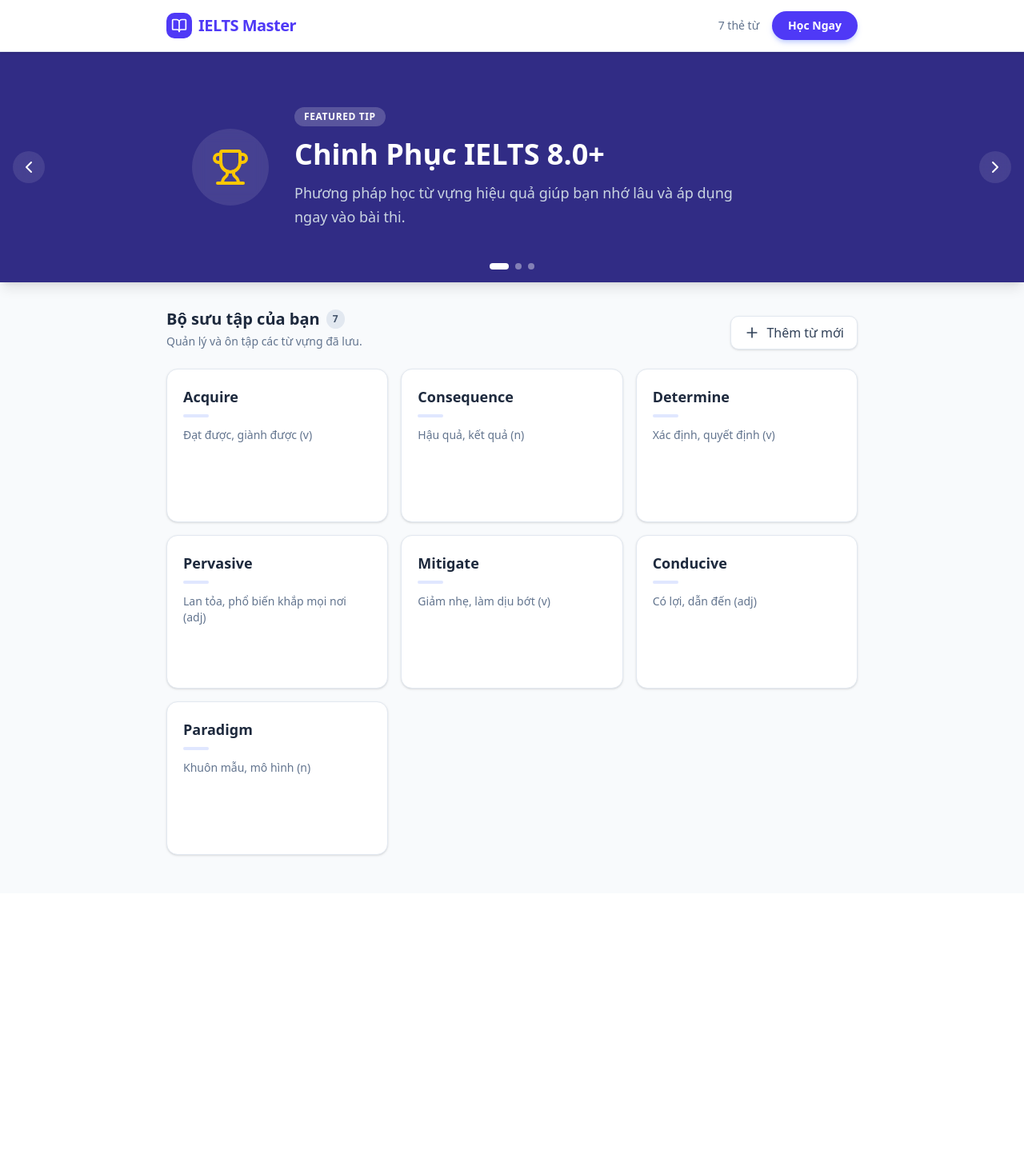
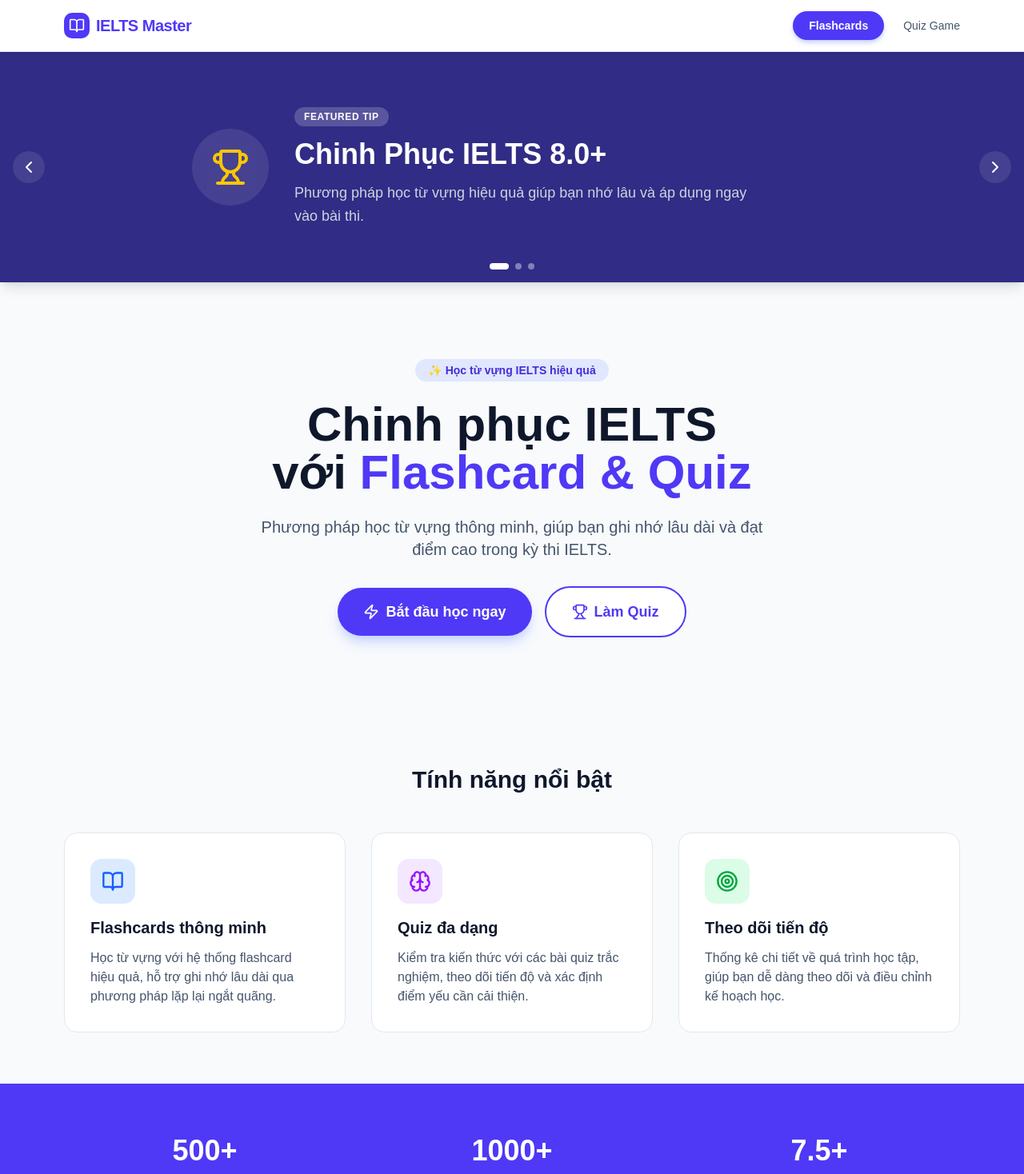
Before and after one commit to phuctrank81/flashcard-phuctran, a Next.js app: page / in a window 1280 px wide. Shown: the top 1468 px of the page at 80% size. Before the commit the page ends 1117 px from the top, so only its background shows below. Built offline with nearby package versions, Linux system fonts and the light colour scheme.

Commit message:
new update

```diff
--- a/app/layout.tsx
+++ b/app/layout.tsx
@@ -13,7 +13,7 @@ const geistMono = Geist_Mono({
 });
 
 export const metadata: Metadata = {
-  title: "Flashcard Master",
+  title: "Ielts Master",
   description: "Generated by create next app",
 };
 
--- a/app/page.tsx
+++ b/app/page.tsx
@@ -1,368 +1,165 @@
 "use client"
 
-import type React from "react"
-import { useState, useEffect, useCallback } from "react"
-import {
-  Plus,
-  Trash2,
-  ArrowLeft,
-  ArrowRight,
-  RotateCcw,
-  X,
-  Save,
-  GraduationCap,
-  Lightbulb,
-  Trophy,
-} from "lucide-react"
-import FlashcardHeader from "./components/header"
+import { BookOpen, GraduationCap, Zap, Trophy, Brain, Target } from "lucide-react"
+import Link from "next/link"
 import BannerSlider from "./components/BannerSlider"
 
-// --- TYPES ---
-interface Flashcard {
-  id: string
-  question: string
-  answer: string
-  category?: string
-}
+export default function HomePage() {
+  return (
+    <div className="min-h-screen bg-slate-50 flex flex-col">
+      {/* Header */}
+      <header className="bg-white border-b border-slate-200 sticky top-0 z-40 shadow-sm">
+        <div className="max-w-6xl mx-auto px-4 h-16 flex items-center justify-between">
+          <Link href="/" className="flex items-center gap-2 text-indigo-600">
+            <div className="bg-indigo-600 text-white p-1.5 rounded-lg">
+              <BookOpen className="w-5 h-5" />
+            </div>
+            <span className="text-xl font-bold tracking-tight">IELTS Master</span>
+          </Link>
 
-const INITIAL_DATA: Flashcard[] = [
-  { id: "1", question: "Acquire", answer: "Đạt được, giành được (v)" },
-  { id: "2", question: "Consequence", answer: "Hậu quả, kết quả (n)" },
-  { id: "3", question: "Determine", answer: "Xác định, quyết định (v)" },
-  { id: "4", question: "Pervasive", answer: "Lan tỏa, phổ biến khắp mọi nơi (adj)" },
-  { id: "5", question: "Mitigate", answer: "Giảm nhẹ, làm dịu bớt (v)" },
-  { id: "6", question: "Conducive", answer: "Có lợi, dẫn đến (adj)" },
-  { id: "7", question: "Paradigm", answer: "Khuôn mẫu, mô hình (n)" },
-]
+          <nav className="flex items-center gap-6">
+            <Link
+              href="/flashcards"
+              className="bg-indigo-600 text-white px-5 py-2 rounded-full text-sm font-semibold hover:bg-indigo-700 transition-all shadow-md shadow-indigo-200 active:scale-95"
+            >
+              Flashcards
+            </Link>
+            <Link href="/quiz" className="text-slate-600 hover:text-indigo-600 font-medium transition-colors text-sm">
+              Quiz Game
+            </Link>
+          </nav>
+        </div>
+      </header>
 
-
-
-// --- MAIN APP COMPONENT ---
-export default function App() {
-  const [flashcards, setFlashcards] = useState<Flashcard[]>([])
-  const [isStudyMode, setIsStudyMode] = useState(false)
-  const [showAddModal, setShowAddModal] = useState(false)
-
-  useEffect(() => {
-    const saved = localStorage.getItem("my-flashcards")
-    if (saved) {
-      try {
-        setFlashcards(JSON.parse(saved))
-      } catch (e) {
-        setFlashcards(INITIAL_DATA)
-      }
-    } else {
-      setFlashcards(INITIAL_DATA)
-    }
-  }, [])
-
-  useEffect(() => {
-    if (flashcards.length > 0) {
-      localStorage.setItem("my-flashcards", JSON.stringify(flashcards))
-    }
-  }, [flashcards])
-
-  const addCard = (question: string, answer: string) => {
-    const newCard: Flashcard = {
-      id: Date.now().toString(),
-      question,
-      answer,
-    }
-    setFlashcards([...flashcards, newCard])
-    setShowAddModal(false)
-  }
-
-  const deleteCard = (id: string) => {
-    if (confirm("Bạn có chắc muốn xóa thẻ này không?")) {
-      const newCards = flashcards.filter((card) => card.id !== id)
-      setFlashcards(newCards)
-      localStorage.setItem("my-flashcards", JSON.stringify(newCards))
-    }
-  }
-
-  if (isStudyMode) {
-    return <StudyMode cards={flashcards} onExit={() => setIsStudyMode(false)} />
-  }
-
-  return (
-    <div className="min-h-screen bg-slate-50 text-slate-900 font-sans">
-      <FlashcardHeader onStartStudy={() => setIsStudyMode(true)} flashcardsCount={flashcards.length} />
-
+      {/* Banner Slider */}
       <BannerSlider />
 
-      <main className="max-w-4xl mx-auto px-4 pb-12">
-        <div className="flex justify-between items-end mb-6">
-          <div>
-            <h2 className="text-xl font-bold text-slate-800 flex items-center gap-2">
-              Bộ sưu tập của bạn
-              <span className="bg-slate-200 text-slate-600 text-xs px-2 py-1 rounded-full">{flashcards.length}</span>
-            </h2>
-            <p className="text-slate-500 text-sm mt-1">Quản lý và ôn tập các từ vựng đã lưu.</p>
+      {/* Hero Section */}
+      <main className="flex-1">
+        <section className="max-w-6xl mx-auto px-4 py-16 text-center">
+          <div className="mb-8">
+            <div className="inline-block bg-indigo-100 text-indigo-700 px-4 py-1 rounded-full text-sm font-semibold mb-6">
+              ✨ Học từ vựng IELTS hiệu quả
             </div>
-          <button
-            onClick={() => setShowAddModal(true)}
-            className="flex items-center gap-2 bg-white border border-slate-200 hover:border-indigo-300 hover:text-indigo-600 text-slate-700 px-4 py-2 rounded-lg font-medium transition-colors shadow-sm"
+            <h1 className="text-5xl md:text-6xl font-bold text-slate-900 mb-6 text-balance">
+              Chinh phục IELTS với
+              <span className="text-indigo-600"> Flashcard & Quiz</span>
+            </h1>
+            <p className="text-xl text-slate-600 max-w-2xl mx-auto mb-8 text-pretty">
+              Phương pháp học từ vựng thông minh, giúp bạn ghi nhớ lâu dài và đạt điểm cao trong kỳ thi IELTS.
+            </p>
+            <div className="flex flex-col sm:flex-row gap-4 justify-center items-center">
+              <Link
+                href="/flashcards"
+                className="bg-indigo-600 text-white px-8 py-4 rounded-full text-lg font-semibold hover:bg-indigo-700 transition-all shadow-lg shadow-indigo-200 active:scale-95 inline-flex items-center gap-2"
               >
-            <Plus className="w-5 h-5" />
-            <span className="hidden sm:inline">Thêm từ mới</span>
-          </button>
+                <Zap className="w-5 h-5" />
+                Bắt đầu học ngay
+              </Link>
+              <Link
+                href="/quiz"
+                className="bg-white text-indigo-600 px-8 py-4 rounded-full text-lg font-semibold border-2 border-indigo-600 hover:bg-indigo-50 transition-all inline-flex items-center gap-2"
+              >
+                <Trophy className="w-5 h-5" />
+                Làm Quiz
+              </Link>
+            </div>
+          </div>
+        </section>
+
+        {/* Features Section */}
+        <section className="max-w-6xl mx-auto px-4 py-16">
+          <h2 className="text-3xl font-bold text-center text-slate-900 mb-12">Tính năng nổi bật</h2>
+          <div className="grid md:grid-cols-3 gap-8">
+            <div className="bg-white rounded-2xl p-8 border border-slate-200 hover:shadow-lg transition-shadow">
+              <div className="w-14 h-14 bg-blue-100 rounded-xl flex items-center justify-center mb-4">
+                <BookOpen className="w-7 h-7 text-blue-600" />
+              </div>
+              <h3 className="text-xl font-bold text-slate-900 mb-3">Flashcards thông minh</h3>
+              <p className="text-slate-600">
+                Học từ vựng với hệ thống flashcard hiệu quả, hỗ trợ ghi nhớ lâu dài qua phương pháp lặp lại ngắt quãng.
+              </p>
             </div>
 
-        {flashcards.length === 0 ? (
-          <div className="text-center py-20 bg-white rounded-2xl border-2 border-dashed border-slate-200">
-            <div className="w-16 h-16 bg-indigo-50 text-indigo-500 rounded-full flex items-center justify-center mx-auto mb-4">
-              <Plus className="w-8 h-8" />
+            <div className="bg-white rounded-2xl p-8 border border-slate-200 hover:shadow-lg transition-shadow">
+              <div className="w-14 h-14 bg-purple-100 rounded-xl flex items-center justify-center mb-4">
+                <Brain className="w-7 h-7 text-purple-600" />
               </div>
-            <h3 className="text-lg font-medium text-slate-900">Chưa có từ vựng nào</h3>
-            <p className="text-slate-500 mt-2 max-w-sm mx-auto">
-              Hãy tạo thẻ từ vựng đầu tiên để bắt đầu học Tiếng Anh.
+              <h3 className="text-xl font-bold text-slate-900 mb-3">Quiz đa dạng</h3>
+              <p className="text-slate-600">
+                Kiểm tra kiến thức với các bài quiz trắc nghiệm, theo dõi tiến độ và xác định điểm yếu cần cải thiện.
               </p>
-            <button onClick={() => setShowAddModal(true)} className="mt-6 text-indigo-600 font-medium hover:underline">
-              Tạo thẻ ngay
-            </button>
             </div>
-        ) : (
-          <div className="grid grid-cols-1 md:grid-cols-2 lg:grid-cols-3 gap-4">
-            {flashcards.map((card) => (
-              <div
-                key={card.id}
-                className="group bg-white p-5 rounded-xl border border-slate-200 shadow-sm hover:shadow-md transition-all hover:border-indigo-200 flex flex-col justify-between h-48 relative overflow-hidden"
-              >
-                <div className="absolute top-0 left-0 w-1 h-full bg-indigo-500 opacity-0 group-hover:opacity-100 transition-opacity"></div>
-                <div>
-                  <h3 className="font-bold text-lg text-slate-800 line-clamp-2 mb-2">{card.question}</h3>
-                  <div className="w-8 h-1 bg-indigo-100 rounded-full mb-3 group-hover:w-12 group-hover:bg-indigo-400 transition-all"></div>
-                  <p className="text-slate-500 text-sm line-clamp-3">{card.answer}</p>
+
+            <div className="bg-white rounded-2xl p-8 border border-slate-200 hover:shadow-lg transition-shadow">
+              <div className="w-14 h-14 bg-green-100 rounded-xl flex items-center justify-center mb-4">
+                <Target className="w-7 h-7 text-green-600" />
               </div>
-                <div className="flex justify-end mt-4 opacity-0 group-hover:opacity-100 transition-opacity translate-y-2 group-hover:translate-y-0 duration-300">
-                  <button
-                    onClick={() => deleteCard(card.id)}
-                    className="p-2 text-red-400 hover:text-red-600 hover:bg-red-50 rounded-full transition-colors"
-                    title="Xóa thẻ"
-                  >
-                    <Trash2 className="w-5 h-5" />
-                  </button>
+              <h3 className="text-xl font-bold text-slate-900 mb-3">Theo dõi tiến độ</h3>
+              <p className="text-slate-600">
+                Thống kê chi tiết về quá trình học tập, giúp bạn dễ dàng theo dõi và điều chỉnh kế hoạch học.
+              </p>
             </div>
           </div>
-            ))}
+        </section>
+
+        {/* Stats Section */}
+        <section className="bg-indigo-600 py-16">
+          <div className="max-w-6xl mx-auto px-4">
+            <div className="grid md:grid-cols-3 gap-8 text-center text-white">
+              <div>
+                <div className="text-4xl font-bold mb-2">500+</div>
+                <div className="text-indigo-200">Từ vựng Academic</div>
               </div>
-        )}
+              <div>
+                <div className="text-4xl font-bold mb-2">1000+</div>
+                <div className="text-indigo-200">Người dùng</div>
+              </div>
+              <div>
+                <div className="text-4xl font-bold mb-2">7.5+</div>
+                <div className="text-indigo-200">Điểm IELTS trung bình</div>
+              </div>
+            </div>
+          </div>
+        </section>
+
+        {/* CTA Section */}
+        <section className="max-w-4xl mx-auto px-4 py-16 text-center">
+          <div className="bg-gradient-to-br from-indigo-50 to-purple-50 rounded-3xl p-12 border border-indigo-100">
+            <GraduationCap className="w-16 h-16 text-indigo-600 mx-auto mb-6" />
+            <h2 className="text-3xl font-bold text-slate-900 mb-4">Sẵn sàng chinh phục IELTS?</h2>
+            <p className="text-lg text-slate-600 mb-8 max-w-2xl mx-auto">
+              Bắt đầu hành trình học từ vựng hiệu quả ngay hôm nay với IELTS Master.
+            </p>
+            <Link
+              href="/flashcards"
+              className="bg-indigo-600 text-white px-8 py-4 rounded-full text-lg font-semibold hover:bg-indigo-700 transition-all shadow-lg shadow-indigo-200 active:scale-95 inline-flex items-center gap-2"
+            >
+              Học ngay miễn phí
+            </Link>
+          </div>
+        </section>
       </main>
 
-      {showAddModal && <AddCardModal onClose={() => setShowAddModal(false)} onAdd={addCard} />}
+      {/* Footer */}
+      <footer className="bg-slate-800 text-slate-300 border-t border-slate-700">
+        <div className="max-w-6xl mx-auto px-4 py-8">
+          <div className="flex flex-col md:flex-row justify-between items-center gap-4">
+            <div className="flex items-center gap-2">
+              <div className="bg-indigo-600 text-white p-1.5 rounded-lg">
+                <BookOpen className="w-4 h-4" />
+              </div>
+              <span className="font-bold text-white">IELTS Master</span>
+            </div>
+
+            <div className="text-sm text-center md:text-left">
+              <p>Học tiếng Anh hiệu quả mỗi ngày với phương pháp flashcard</p>
+            </div>
+
+            <div className="text-sm text-slate-400">© 2025 IELTS Master. All rights reserved.</div>
+          </div>
+        </div>
+      </footer>
     </div>
   )
 }
-
-function StudyMode({ cards, onExit }: { cards: Flashcard[]; onExit: () => void }) {
-  const [currentIndex, setCurrentIndex] = useState(0)
-  const [isFlipped, setIsFlipped] = useState(false)
-  const [direction, setDirection] = useState(0)
-
-  const currentCard = cards[currentIndex]
-
-  const handleNext = () => {
-    if (currentIndex < cards.length - 1) {
-      setIsFlipped(false)
-      setDirection(1)
-      setTimeout(() => {
-        setCurrentIndex((prev) => prev + 1)
-        setDirection(0)
-      }, 300)
-    }
-  }
-
-  const handlePrev = () => {
-    if (currentIndex > 0) {
-      setIsFlipped(false)
-      setDirection(-1)
-      setTimeout(() => {
-        setCurrentIndex((prev) => prev - 1)
-        setDirection(0)
-      }, 300)
-    }
-  }
-
-  const handleFlip = () => {
-    setIsFlipped(!isFlipped)
-  }
-
-  const handleRestart = () => {
-    setCurrentIndex(0)
-    setIsFlipped(false)
-  }
-
-  useEffect(() => {
-    const handleKeyDown = (e: KeyboardEvent) => {
-      if (e.key === "ArrowRight" || e.key === " ") handleNext()
-      if (e.key === "ArrowLeft") handlePrev()
-      if (e.key === "Enter" || e.key === "ArrowUp" || e.key === "ArrowDown") handleFlip()
-      if (e.key === "Escape") onExit()
-    }
-    window.addEventListener("keydown", handleKeyDown)
-    return () => window.removeEventListener("keydown", handleKeyDown)
-  }, [currentIndex])
-
-  const progress = ((currentIndex + 1) / cards.length) * 100
-
-  return (
-    <div className="fixed inset-0 bg-slate-900 z-50 flex flex-col items-center justify-center text-white">
-      <div className="absolute top-0 left-0 right-0 p-4 flex justify-between items-center bg-gradient-to-b from-slate-900/80 to-transparent">
-        <button
-          onClick={onExit}
-          className="p-2 bg-white/10 hover:bg-white/20 rounded-full backdrop-blur-sm transition-colors"
-        >
-          <X className="w-6 h-6" />
-        </button>
-        <div className="text-sm font-medium bg-black/30 px-3 py-1 rounded-full backdrop-blur-md">
-          {currentIndex + 1} / {cards.length}
-        </div>
-      </div>
-
-      <div
-        className="absolute top-0 left-0 h-1 bg-indigo-500 transition-all duration-300"
-        style={{ width: `${progress}%` }}
-      ></div>
-
-      <div className="w-full max-w-2xl px-4 perspective-1000">
-        <div
-          className={`relative w-full aspect-[5/3] cursor-pointer transition-all duration-500 transform-style-3d ${isFlipped ? "rotate-y-180" : ""} ${direction === 1 ? "-translate-x-full opacity-0" : direction === -1 ? "translate-x-full opacity-0" : ""}`}
-          onClick={handleFlip}
-          style={{ transformStyle: "preserve-3d" }}
-        >
-          <div className="absolute inset-0 backface-hidden bg-white text-slate-900 rounded-3xl shadow-2xl flex flex-col items-center justify-center p-8 md:p-12 text-center border-b-8 border-indigo-500">
-            <span className="absolute top-6 left-6 text-xs font-bold tracking-wider text-indigo-500 uppercase">
-              Từ vựng
-            </span>
-            <div className="text-2xl md:text-4xl font-semibold leading-relaxed">{currentCard.question}</div>
-            <div className="absolute bottom-6 text-slate-400 text-sm flex items-center gap-2">
-              <span className="animate-pulse">👆 Chạm để lật</span>
-            </div>
-          </div>
-
-          <div className="absolute inset-0 backface-hidden rotate-y-180 bg-indigo-600 text-white rounded-3xl shadow-2xl flex flex-col items-center justify-center p-8 md:p-12 text-center border-b-8 border-indigo-800">
-            <span className="absolute top-6 left-6 text-xs font-bold tracking-wider text-indigo-200 uppercase">
-              Nghĩa Tiếng Việt
-            </span>
-            <div className="text-xl md:text-3xl font-medium leading-relaxed">{currentCard.answer}</div>
-          </div>
-        </div>
-      </div>
-
-      <div className="mt-12 flex items-center gap-8">
-        <button
-          onClick={handlePrev}
-          disabled={currentIndex === 0}
-          className="p-4 rounded-full bg-white/10 hover:bg-white/20 disabled:opacity-30 disabled:cursor-not-allowed backdrop-blur-sm transition-all active:scale-95"
-        >
-          <ArrowLeft className="w-8 h-8" />
-        </button>
-
-        {currentIndex === cards.length - 1 ? (
-          <button
-            onClick={handleRestart}
-            className="p-4 rounded-full bg-indigo-500 hover:bg-indigo-400 text-white shadow-lg shadow-indigo-500/50 transition-all active:scale-95"
-            title="Học lại"
-          >
-            <RotateCcw className="w-8 h-8" />
-          </button>
-        ) : (
-          <button
-            onClick={handleFlip}
-            className="w-20 h-20 rounded-full bg-white text-indigo-600 flex items-center justify-center font-bold text-xl shadow-xl shadow-white/10 hover:scale-105 transition-all active:scale-95"
-          >
-            {isFlipped ? "Tiếp" : "Lật"}
-          </button>
-        )}
-
-        <button
-          onClick={handleNext}
-          disabled={currentIndex === cards.length - 1}
-          className="p-4 rounded-full bg-white/10 hover:bg-white/20 disabled:opacity-30 disabled:cursor-not-allowed backdrop-blur-sm transition-all active:scale-95"
-        >
-          <ArrowRight className="w-8 h-8" />
-        </button>
-      </div>
-
-      <div className="mt-8 text-slate-400 text-sm">Sử dụng phím mũi tên hoặc Space để điều khiển</div>
-
-      <style>{`
-        .perspective-1000 { perspective: 1000px; }
-        .transform-style-3d { transform-style: preserve-3d; }
-        .backface-hidden { backface-visibility: hidden; }
-        .rotate-y-180 { transform: rotateY(180deg); }
-      `}</style>
-    </div>
-  )
-}
-
-function AddCardModal({ onClose, onAdd }: { onClose: () => void; onAdd: (q: string, a: string) => void }) {
-  const [question, setQuestion] = useState("")
-  const [answer, setAnswer] = useState("")
-
-  const handleSubmit = (e: React.FormEvent) => {
-    e.preventDefault()
-    if (question.trim() && answer.trim()) {
-      onAdd(question, answer)
-      setQuestion("")
-      setAnswer("")
-    }
-  }
-
-  return (
-    <div className="fixed inset-0 bg-black/50 z-50 flex items-center justify-center p-4 backdrop-blur-sm animate-fade-in">
-      <div className="bg-white rounded-2xl shadow-2xl w-full max-w-lg overflow-hidden">
-        <div className="bg-indigo-600 px-6 py-4 flex justify-between items-center">
-          <h3 className="text-white font-semibold text-lg">Thêm từ vựng mới</h3>
-          <button onClick={onClose} className="text-indigo-200 hover:text-white transition-colors">
-            <X className="w-6 h-6" />
-          </button>
-        </div>
-
-        <form onSubmit={handleSubmit} className="p-6">
-          <div className="space-y-4">
-            <div>
-              <label className="block text-sm font-medium text-slate-700 mb-1">Từ vựng (Mặt trước)</label>
-              <textarea
-                value={question}
-                onChange={(e) => setQuestion(e.target.value)}
-                className="w-full px-4 py-3 rounded-lg border border-slate-300 focus:ring-2 focus:ring-indigo-500 focus:border-indigo-500 outline-none transition-all resize-none h-24"
-                placeholder="Nhập từ vựng Tiếng Anh (ví dụ: Flexible)..."
-                autoFocus
-                required
-              />
-            </div>
-
-            <div>
-              <label className="block text-sm font-medium text-slate-700 mb-1">Nghĩa (Mặt sau)</label>
-              <textarea
-                value={answer}
-                onChange={(e) => setAnswer(e.target.value)}
-                className="w-full px-4 py-3 rounded-lg border border-slate-300 focus:ring-2 focus:ring-indigo-500 focus:border-indigo-500 outline-none transition-all resize-none h-24"
-                placeholder="Nhập nghĩa Tiếng Việt (ví dụ: Linh hoạt, điều chỉnh được)..."
-                required
-              />
-            </div>
-          </div>
-
-          <div className="mt-8 flex gap-3 justify-end">
-            <button
-              type="button"
-              onClick={onClose}
-              className="px-5 py-2.5 rounded-lg text-slate-600 font-medium hover:bg-slate-100 transition-colors"
-            >
-              Hủy bỏ
-            </button>
-            <button
-              type="submit"
-              className="px-5 py-2.5 rounded-lg bg-indigo-600 text-white font-medium hover:bg-indigo-700 shadow-lg shadow-indigo-200 transition-all transform active:scale-95 flex items-center gap-2"
-            >
-              <Save className="w-4 h-4" />
-              Lưu thẻ
-            </button>
-          </div>
-        </form>
-      </div>
-    </div>
-  )
-}
```
Also changed, not shown: app/flashcards/flashcards.tsx (added). Lines whose indentation alone changed are shown as unchanged.
